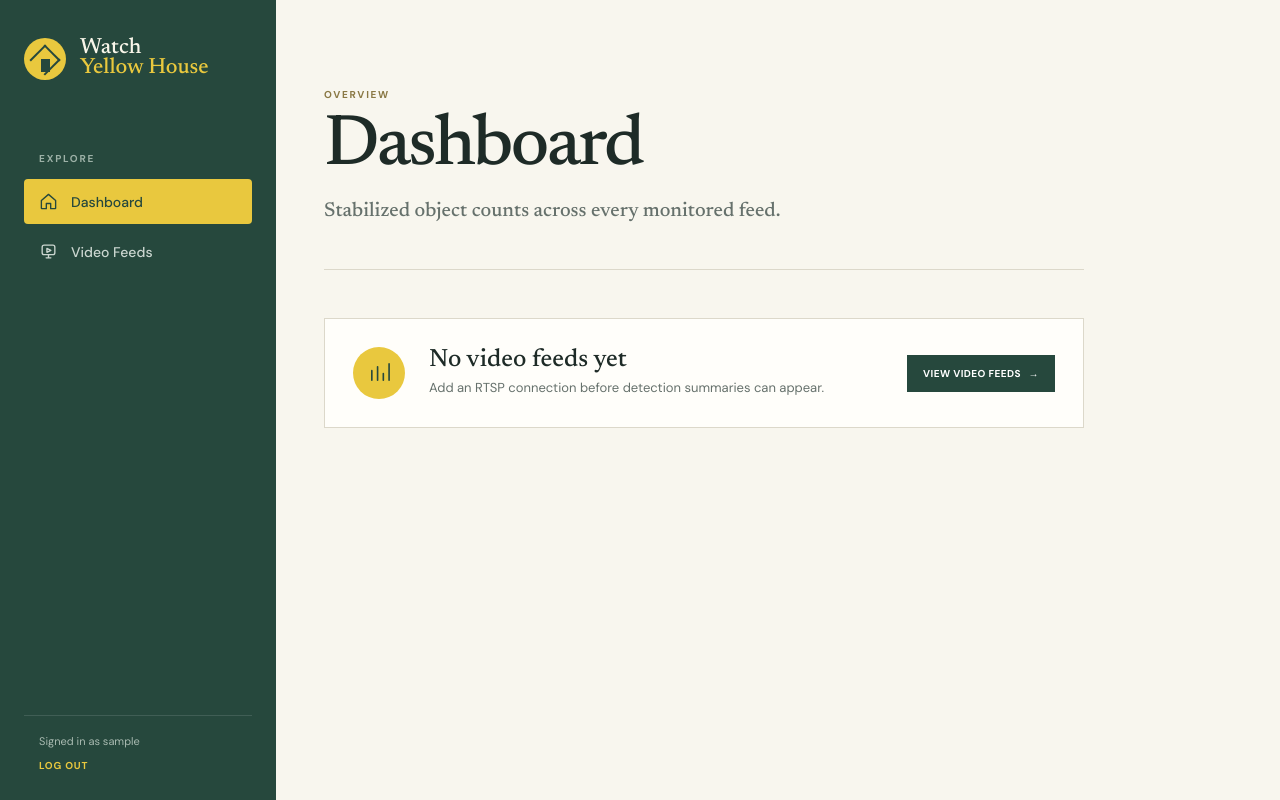
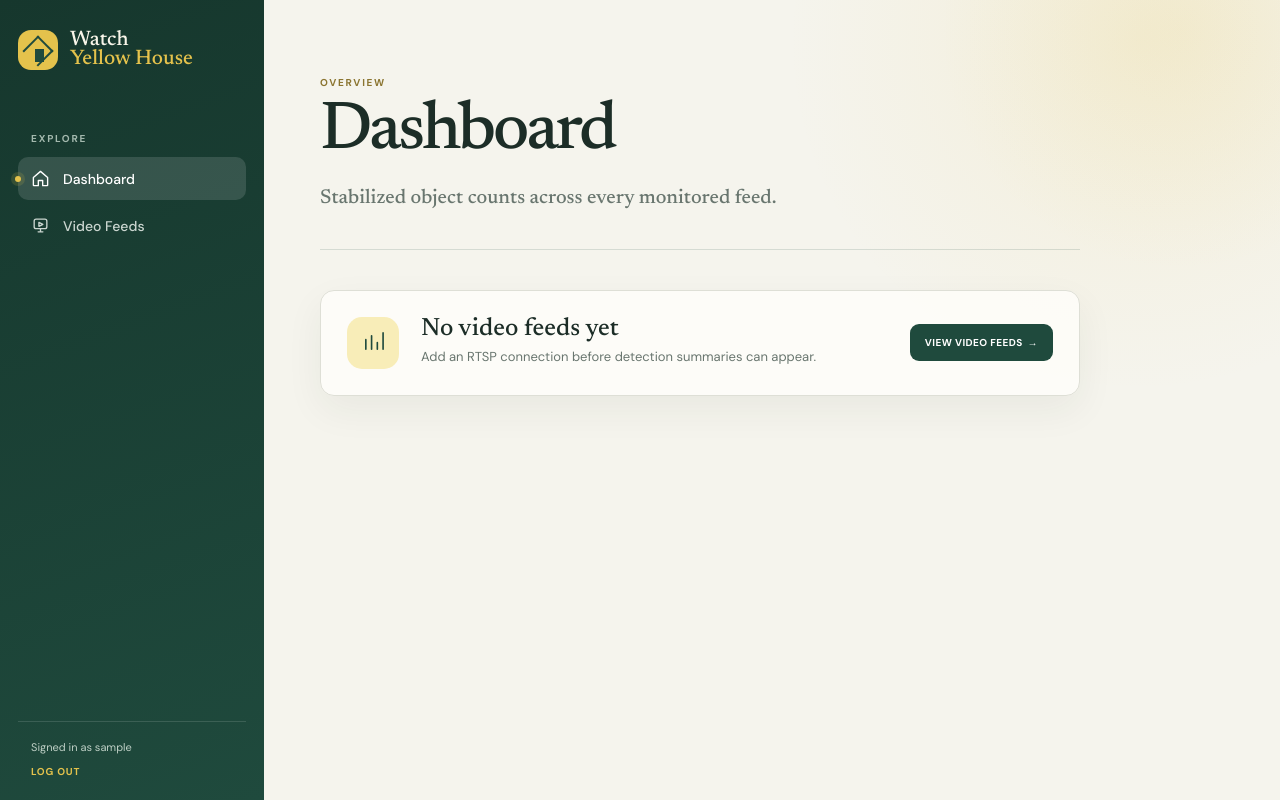
Before and after one commit to jeffdoeswork/watch_yellow_house, a Django app: page / in a window 1280 px wide. Run offline with Django 5.2, Linux system fonts and the light colour scheme; the visitor is signed in with stand-in values (Sample User, id 1); data that the repository does not hold is empty.

Commit message:
facelift

```diff
--- a/static/css/site.css
+++ b/static/css/site.css
@@ -1,13 +1,15 @@
 :root {
-  --ink: #1e2b27;
-  --muted: #66716c;
-  --paper: #f8f6ee;
+  --ink: #1c2d27;
+  --muted: #69766f;
+  --paper: #f5f4ed;
   --white: #fffefa;
-  --yellow: #e9c83e;
-  --yellow-soft: #f5e992;
-  --green: #26483d;
-  --line: #dcd8ca;
-  --sidebar-width: 276px;
+  --yellow: #e4c24c;
+  --yellow-soft: #f8edb8;
+  --green: #1f4a3d;
+  --green-deep: #16372d;
+  --line: #dedfd6;
+  --shadow: 0 14px 38px rgb(29 45 39 / 6%);
+  --sidebar-width: 264px;
   --font-sans: "DM Sans", sans-serif;
   --font-serif: "Newsreader", Georgia, serif;
   color-scheme: light;
@@ -25,9 +27,12 @@ body {
   margin: 0;
   min-width: 320px;
   color: var(--ink);
-  background: var(--paper);
+  background:
+    radial-gradient(circle at 89% 5%, rgb(228 194 76 / 12%), transparent 22rem),
+    var(--paper);
   font-family: var(--font-sans);
   -webkit-font-smoothing: antialiased;
+  text-rendering: optimizeLegibility;
 }
 
 a {
@@ -60,15 +65,15 @@ a {
   display: flex;
   width: var(--sidebar-width);
   flex-direction: column;
-  padding: 38px 24px 28px;
+  padding: 30px 18px 22px;
   overflow-y: auto;
-  background: var(--green);
+  background: linear-gradient(160deg, var(--green-deep), var(--green));
   color: #f8f5e9;
 }
 
 .brand__link {
   display: flex;
-  gap: 14px;
+  gap: 12px;
   align-items: center;
   text-decoration: none;
 }
@@ -76,17 +81,17 @@ a {
 .brand__mark {
   position: relative;
   display: block;
-  width: 42px;
-  height: 42px;
-  flex: 0 0 42px;
-  border-radius: 50%;
+  width: 40px;
+  height: 40px;
+  flex: 0 0 40px;
+  border-radius: 13px;
   background: var(--yellow);
 }
 
 .brand__roof {
   position: absolute;
-  top: 11px;
-  left: 10px;
+  top: 10px;
+  left: 9px;
   width: 22px;
   height: 22px;
   border: 2px solid var(--green);
@@ -107,8 +112,8 @@ a {
 .brand__name {
   display: block;
   font-family: var(--font-serif);
-  font-size: 22px;
-  line-height: 0.9;
+  font-size: 21px;
+  line-height: 0.92;
 }
 
 .brand__name--accent {
@@ -116,12 +121,12 @@ a {
 }
 
 .sidebar__nav {
-  margin-top: 72px;
+  margin-top: 62px;
 }
 
 .sidebar__label {
-  margin: 0 0 14px 15px;
-  color: #9db1a7;
+  margin: 0 0 12px 13px;
+  color: #a4b9ae;
   font-size: 10px;
   font-weight: 700;
   letter-spacing: 0.18em;
@@ -129,12 +134,13 @@ a {
 }
 
 .nav-link {
+  position: relative;
   display: flex;
   gap: 13px;
   align-items: center;
-  margin: 5px 0;
-  padding: 13px 15px;
-  border-radius: 4px;
+  margin: 4px 0;
+  padding: 12px 13px;
+  border-radius: 10px;
   color: #cbd6d0;
   font-size: 14px;
   font-weight: 500;
@@ -153,40 +159,67 @@ a {
 }
 
 .nav-link:hover {
-  background: rgb(255 255 255 / 7%);
+  background: rgb(255 255 255 / 8%);
   color: white;
 }
 
 .nav-link--active {
-  background: var(--yellow);
-  color: var(--green);
+  background: rgb(255 255 255 / 13%);
+  color: white;
 }
 
 .nav-link--active:hover {
-  background: var(--yellow-soft);
-  color: var(--green);
+  background: rgb(255 255 255 / 17%);
+  color: white;
+}
+
+.nav-link--active::before {
+  position: absolute;
+  left: -3px;
+  width: 6px;
+  height: 6px;
+  border-radius: 50%;
+  background: var(--yellow);
+  box-shadow: 0 0 0 4px rgb(228 194 76 / 14%);
+  content: "";
 }
 
 .page-content {
+  position: relative;
+  isolation: isolate;
   min-height: 100vh;
   margin-left: var(--sidebar-width);
+  overflow: hidden;
+}
+
+.page-content::before {
+  position: absolute;
+  z-index: -1;
+  top: -220px;
+  right: -150px;
+  width: 500px;
+  height: 500px;
+  border-radius: 50%;
+  background: radial-gradient(circle, rgb(228 194 76 / 10%), transparent 68%);
+  content: "";
+  pointer-events: none;
 }
 
 .page-wrap {
-  width: min(1040px, calc(100% - 96px));
+  width: min(1040px, calc(100% - 112px));
   margin: 0 auto;
-  padding: 88px 0;
+  padding: 76px 0 96px;
 }
 
 .page-header {
   max-width: 760px;
-  padding-bottom: 48px;
-  border-bottom: 1px solid var(--line);
+  padding-bottom: 36px;
+  border-bottom: 1px solid rgb(31 74 61 / 15%);
 }
 
 .eyebrow {
   margin: 0 0 10px;
-  color: #8a7844;
+  color: #8b7531;
   font-size: 10px;
   font-weight: 700;
   letter-spacing: 0.17em;
@@ -208,28 +241,32 @@ h2 {
 
 h1 {
   margin-bottom: 0;
-  font-size: clamp(48px, 6vw, 72px);
-  line-height: 1;
-  letter-spacing: -0.035em;
+  font-size: clamp(46px, 5.4vw, 68px);
+  line-height: 0.98;
+  letter-spacing: -0.045em;
 }
 
 .page-intro {
   margin: 18px 0 0;
   color: var(--muted);
   font-family: var(--font-serif);
+  max-width: 48ch;
   font-size: 20px;
+  line-height: 1.45;
 }
 
 .empty-panel {
   display: grid;
   grid-template-columns: auto minmax(0, 1fr) auto;
-  gap: 24px;
+  gap: 22px;
   align-items: center;
   max-width: 760px;
-  margin-top: 48px;
-  padding: 28px;
+  margin-top: 40px;
+  padding: 26px;
   border: 1px solid var(--line);
-  background: var(--white);
+  border-radius: 14px;
+  background: rgb(255 254 250 / 82%);
+  box-shadow: var(--shadow);
 }
 
 .empty-panel__icon {
@@ -237,8 +274,8 @@ h1 {
   width: 52px;
   height: 52px;
   place-items: center;
-  border-radius: 50%;
-  background: var(--yellow);
+  border-radius: 15px;
+  background: var(--yellow-soft);
   color: var(--green);
 }
 
@@ -265,7 +302,10 @@ h1 {
 }
 
 .button-link {
-  padding: 12px 16px;
+  display: inline-flex;
+  align-items: center;
+  padding: 12px 15px;
+  border-radius: 9px;
   white-space: nowrap;
   background: var(--green);
   color: white;
@@ -282,15 +323,20 @@ h1 {
   transition: transform 150ms ease;
 }
 
+.button-link:hover {
+  background: var(--green-deep);
+  transform: translateY(-1px);
+}
+
 .button-link:hover span {
   transform: translateX(3px);
 }
 
 .sidebar__account {
   margin-top: auto;
-  padding: 18px 15px 0;
-  border-top: 1px solid rgb(255 255 255 / 12%);
-  color: #aabbb2;
+  padding: 18px 13px 0;
+  border-top: 1px solid rgb(255 255 255 / 13%);
+  color: #bfd0c6;
   font-size: 11px;
 }
 
@@ -410,20 +460,20 @@ h1 {
 }
 
 .page-header--detail {
-  padding-bottom: 34px;
+  padding-bottom: 30px;
 }
 
 .page-wrap--wide {
-  width: min(1320px, calc(100% - 96px));
+  width: min(1320px, calc(100% - 112px));
 }
 
 .detection-dashboard,
 .dashboard-section {
-  margin-top: 48px;
+  margin-top: 40px;
 }
 
 .dashboard-section + .dashboard-section {
-  margin-top: 64px;
+  margin-top: 58px;
 }
 
 .section-heading {
--- a/templates/base.html
+++ b/templates/base.html
@@ -13,7 +13,7 @@
     {% block extra_styles %}{% endblock %}
     <script src="{% static 'js/navigation.js' %}" defer></script>
 </head>
-<body>
+<body class="app-body">
     <a class="skip-link" href="#main-content">Skip to content</a>
 
     <button class="nav-toggle" type="button" aria-controls="site-sidebar" aria-expanded="false">
```
Also changed, not shown: other parts of static/css/site.css (+65 -36 lines), static/css/feed-detail.css (+10 -2 lines).
